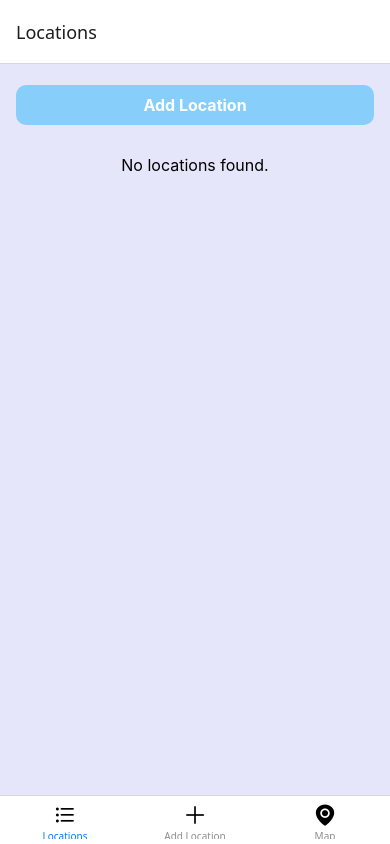
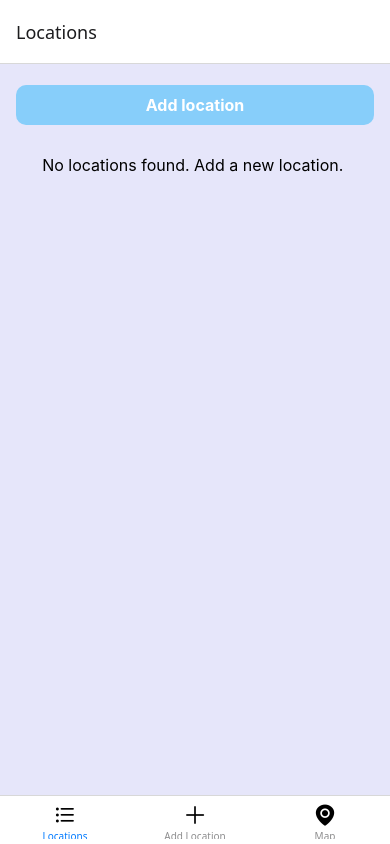
Before and after one commit to katirantala/LocationApp, a React Native app: screen /LocationsList in a window 390 px wide. Built offline with nearby package versions, Linux system fonts and the light colour scheme; no server answers; the database is empty.

Commit message:
Added some text.

```diff
--- a/screens/LocationsListScreen.js
+++ b/screens/LocationsListScreen.js
@@ -26,10 +26,10 @@ const LocationsListScreen = ({ navigation }) => {
                 style={styles.LocationListButton}
                 onPress={() => navigation.navigate('AddLocation')}
             >
-                <Text style={styles.buttonText}>Add Location</Text>
+                <Text style={styles.buttonText}>Add location</Text>
             </TouchableOpacity>
             {locations.length === 0 ? (
-                <Text style={styles.emptyMessage}>No locations found.</Text>
+                <Text style={styles.emptyMessage}>No locations found. Add a new location. </Text>
             ) : (
                 <FlatList
                     data={locations}
```
